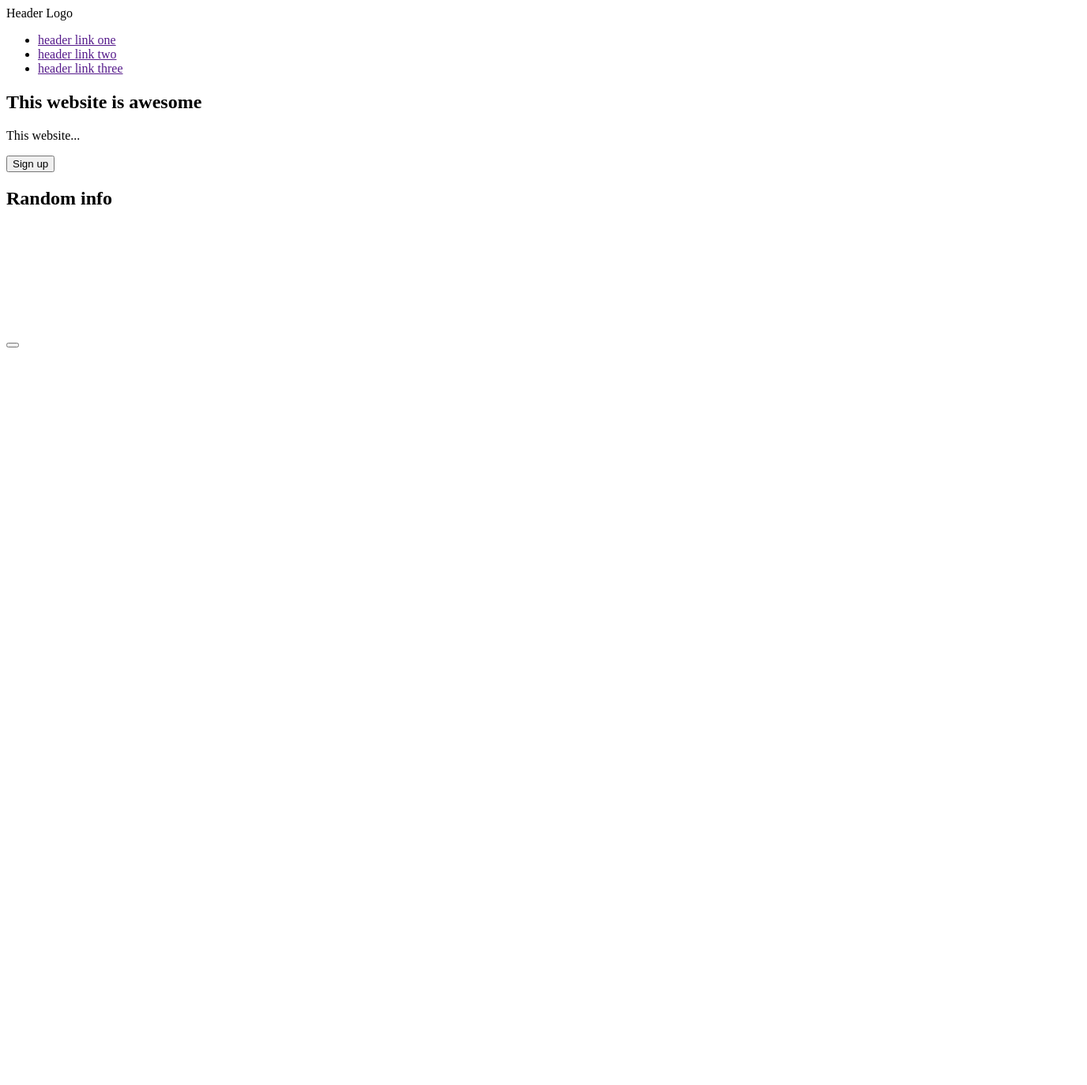
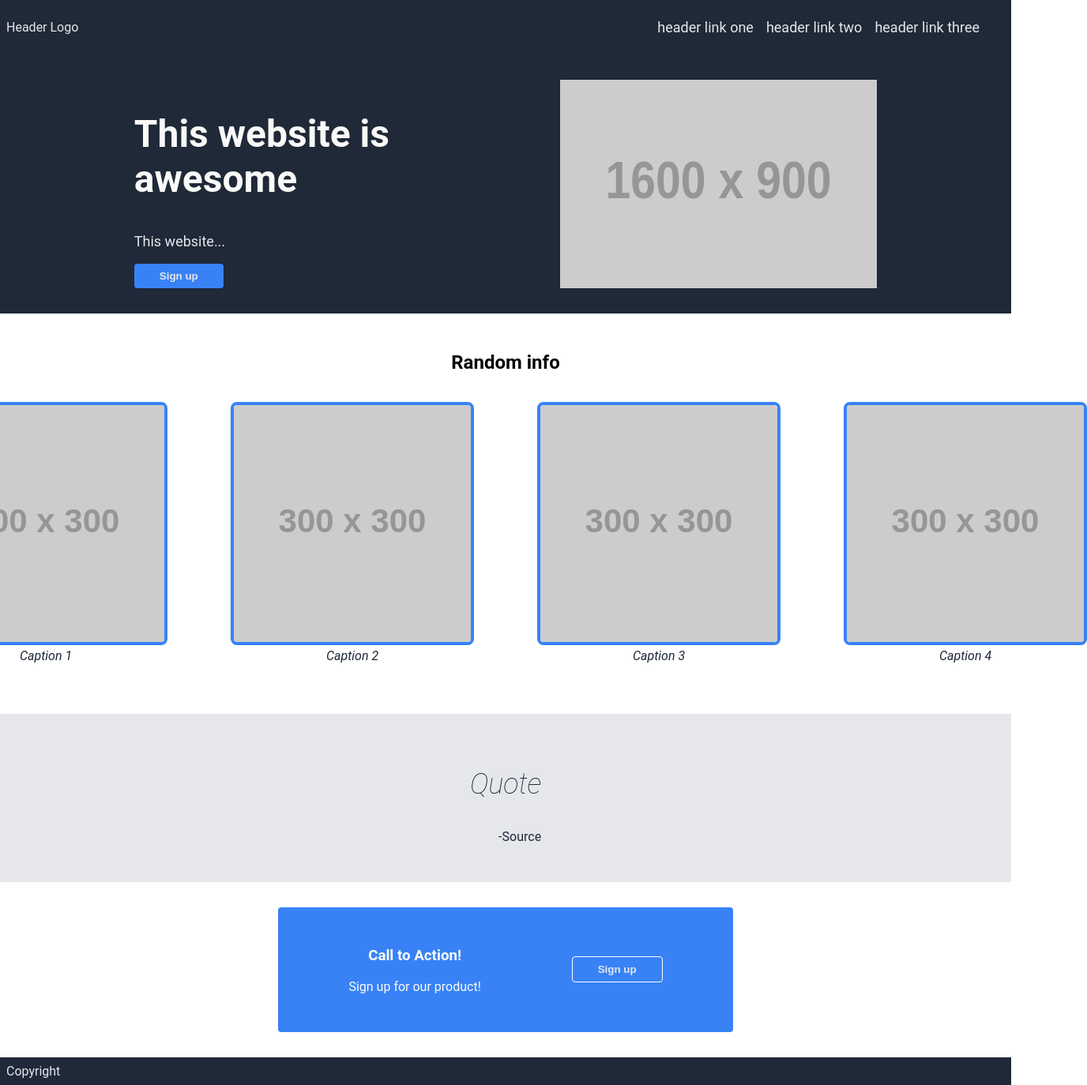
Before and after one commit to MikeIsom/odin-LP, a plain HTML site: page index.html in a window 1280 px wide. Shown: the whole page at 79% size, 1376 px wide, since content can reach past the window. Before the commit the page ends 800 px from the top, so only its background shows below. Drawn offline with Linux system fonts and the light colour scheme; placeholder pictures from the web are drawn by us; a web font is replaced by a local one.

Commit message:
updated CSS and added some content

```diff
--- a/index.html
+++ b/index.html
@@ -19,41 +19,47 @@
         </ul>
     </header>
     <section class="above-fold">
-        <h1>This website is awesome</h1>
-        <p>This website...</p>
-        <button>Sign up</button>
-        <img src="" alt="">
+        <div class="wrapper">
+            <h1>This website is awesome</h1>
+            <p>This website...</p>
+            <button>Sign up</button>
+        </div>
+        <img src="https://placehold.jp/1600x900.png" alt="">
     </section>
     <section class="below-fold">
         <h2>Random info</h2>
         <div class="container">
-            <figure><img src="" alt="">
-                <figcaption></figcaption>
+            <figure><img src="https://placehold.jp/300x300.png" alt="">
+                <figcaption>Caption 1</figcaption>
             </figure>
-            <figure><img src="" alt="">
-                <figcaption></figcaption>
+            <figure><img src="https://placehold.jp/300x300.png" alt="">
+                <figcaption>Caption 2</figcaption>
             </figure>
-            <figure><img src="" alt="">
-                <figcaption></figcaption>
+            <figure><img src="https://placehold.jp/300x300.png" alt="">
+                <figcaption>Caption 3</figcaption>
             </figure>
-            <figure><img src="" alt="">
-                <figcaption></figcaption>
+            <figure><img src="https://placehold.jp/300x300.png" alt="">
+                <figcaption>Caption 4</figcaption>
             </figure>
         </div>
         <div class="blockquote">
-            <p class="quote"></p>
-            <p class="source"></p>
+            <div class="quote-wrapper">
+                <p class="quote">Quote</p>
+                <p class="source">-Source</p>
+            </div>
         </div>
         <div class="cta">
             <div class="box">
-                <h3></h3>
-                <p></p>
-                <button></button>
+                <div class="left">
+                    <h3>Call to Action!</h3>
+                    <p>Sign up for our product!</p>
+                </div>
+                <button>Sign up</button>
             </div>
         </div>
     </section>
     <footer>
-
+        Copyright
     </footer>
 </body>
 
--- a/style.css
+++ b/style.css
@@ -0,0 +1,127 @@
+@font-face {
+    font-family: Roboto;
+    src: url(https://fonts.gstatic.com/s/roboto/v30/KFOmCnqEu92Fr1Mu4mxK.woff2);
+}
+
+
+body {
+    margin: 0;
+    font-family: Roboto, sans-serif;
+}
+header, footer {
+    background-color: #1f2937;
+    display: flex;
+    align-items: center;
+    padding: .5rem;
+    color: #e5e7eb;
+    text-align: center;
+}
+header > ul {
+    list-style: none;
+    display: flex;
+    flex-direction: row;
+    gap: 1rem;
+    margin-left:auto;
+    padding-right: 2rem;
+}
+header > ul > li> a {
+    color: #e5e7eb;
+    text-decoration: none;
+    font-size: 1.125rem;
+}
+
+.logo {
+    font-size: 1.5rem;
+    color: #f9faf8;
+    font-weight: 900;
+}
+.above-fold {
+    background-color: #1f2937;
+    color:#e5e7eb;
+    font-size: 1.125rem;
+    padding: 2rem;
+    display: flex;
+    flex-direction: row;
+    justify-content: space-evenly;
+}
+.wrapper {
+    flex-shrink: 0;
+    flex-basis: 33%;
+}
+.above-fold > img {
+    flex-shrink: 1;
+    flex-basis:33%;
+    min-width: 300px;
+}
+h1 {
+    font-size: 3rem;
+    font-weight: bolder;
+    color: #f9faf8;
+}
+
+.below-fold {
+    margin-top: 3rem;
+    text-align: center;
+}
+.container {
+    display: flex;
+    justify-content: center;
+    margin-bottom: 3rem;
+}
+figure > img {
+    border:#3882f6 solid 4px;
+    border-radius: 8px;
+}
+figcaption {
+    text-align: center;
+    color: #1f2937;
+    font-style: oblique;
+}
+.blockquote {
+    background-color: #e5e7eb;
+    color: #1f2937;
+    padding: 2rem;
+    display: flex;
+    justify-content: center;
+}
+.quote-wrapper {
+    max-width: 600px;
+}
+.quote {
+    font-size: 36px;
+    font-style: oblique;
+    font-weight: lighter;
+}
+.source {
+    text-align: right;
+}
+
+button {
+    background-color: #3882f6;
+    color:#e5e7eb;
+    padding: .5rem 2rem;
+    border-radius: 4px;
+    border: 0;
+    font-weight: bold;
+}
+
+.cta {
+    display: flex;
+    justify-content: center;
+}
+.box {
+    background-color: #3882f6;
+    flex-shrink: 1;
+    padding: 2rem;
+    width: 40%;
+    min-width: 300px;
+    display: flex;
+    justify-content: space-around;
+    border-radius: 4px;
+    margin: 2rem;
+    align-items: center;
+    color: #f9faf8
+}
+.cta > .box > button {
+    border: 1px solid white;
+}
```
